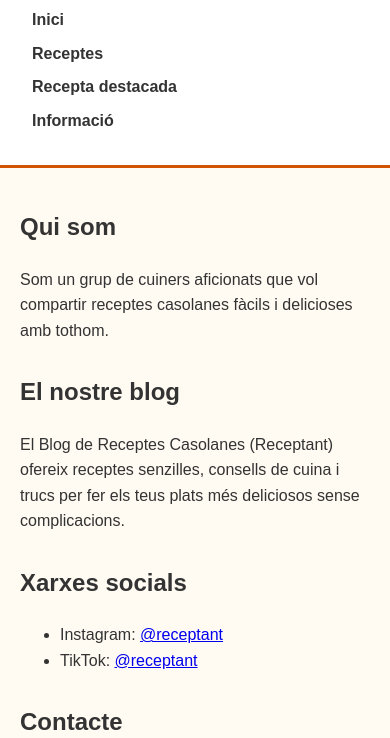
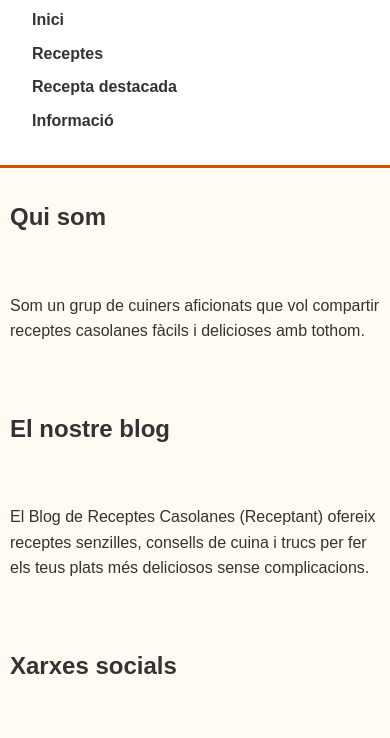
Before and after one commit to Amedinaap/webikerlucasalvaro, a plain HTML site: page Proyecto web/info.html in a window 390 px wide. Shown: the part 60-798 px from the top of the page. Drawn offline with Linux system fonts and the light colour scheme.

Commit message:
He puesto el del movil y mejorado lo otro

```diff
--- a/Proyecto web/CSS/style.css
+++ b/Proyecto web/CSS/style.css
@@ -40,7 +40,7 @@ header{
 header h1{
     margin:0;
     color:var(--color-primari);
-    font-size:2rem;
+    font-size:2rem; /* canviat a unitats relatives */
 }
 
 nav ul{
@@ -155,4 +155,20 @@ footer a:hover{
     section article{
         text-align:center;
     }
+
+    /* Ajust responsive mínim afegit */
+    main{
+        padding:10px;
+    }
 }
+
+/* ----------------------------------------------------------
+   Complements per a la Fase 2 (Flexbox + Unitats relatives)
+----------------------------------------------------------- */
+
+/* Flexbox bàsic per estructurar el contingut principal */
+section {
+    display: flex;
+    flex-direction: column;
+    gap: 20px;
+}
```
